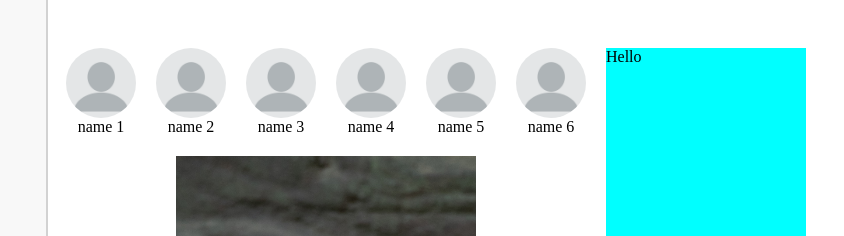
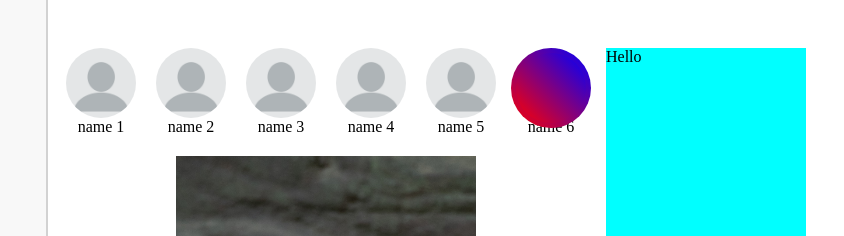
Before and after one commit to rian911/instagram, a plain HTML site: page index.html in a window 1280 px wide. Shown: the top 236 px of the page, 204-1048 px from the left. Drawn offline with Linux system fonts and the light colour scheme.

Commit message:
errot status

```diff
--- a/index.html
+++ b/index.html
@@ -103,6 +103,7 @@
           </div>
           <div class="story-item">
             <img src="assets/blank-profile-picture-973460_640.png" alt="" />
+            <div class="border-image"></div>
             <div>name 6</div>
           </div>
         </div>
--- a/style/main.css
+++ b/style/main.css
@@ -28,6 +28,7 @@ p {
   width: 70px;
   border-radius: 50%;
 }
+
 .story {
   display: flex;
   column-gap: 20px;
@@ -36,6 +37,18 @@ p {
   display: flex;
   flex-direction: column;
   align-items: center;
+  position: relative;
+  z-index: 1;
+}
+.border-image {
+  content: '';
+  width: 70px;
+  height: 70px;
+  border-radius: 50%;
+  position: absolute;
+  border: 5px solid transparent;
+  background: linear-gradient(to top right, red, blue) padding-box,
+    linear-gradient(to top right, red, blue) border-box;
 }
 
 .post img {
--- a/style/sidebar.css
+++ b/style/sidebar.css
@@ -10,6 +10,7 @@
   border-right: 2px solid rgba(139, 139, 139, 0.349);
   background-color: rgb(248, 248, 248);
   padding-top: 40px;
+  z-index: 2;
 }
 .logo {
   height: 100px;
```
